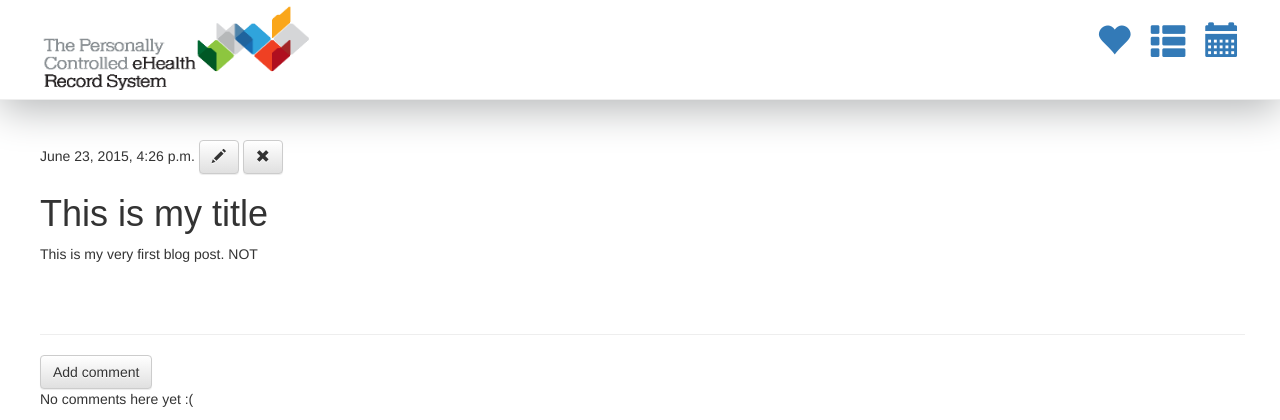
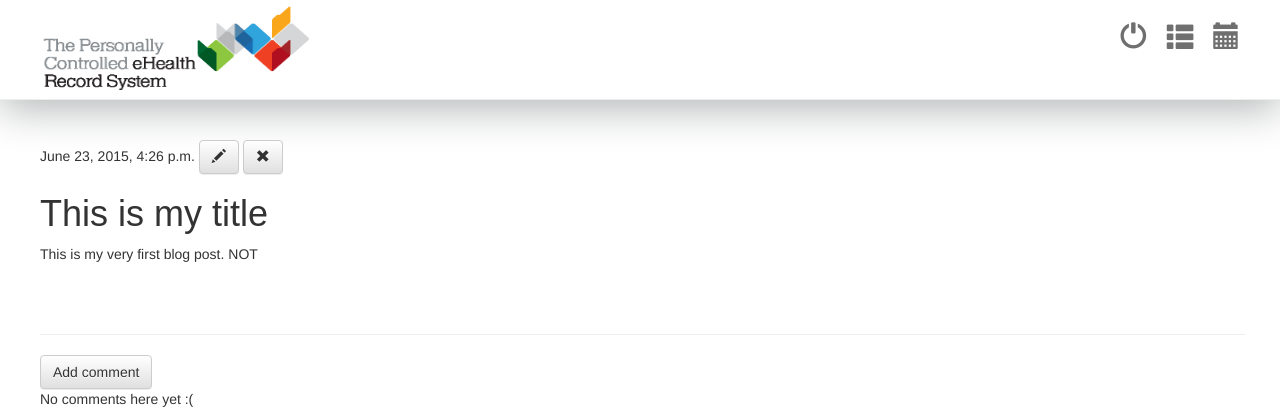
Before and after one commit to jacskon/ProdOps, a Django app: page /post/1/ in a window 1280 px wide. Shown: the top 420 px of the page. Run offline with Django 3.2, Linux system fonts and the light colour scheme; a user stored in the database is signed in; data comes from the database, SQL or seed files in the repository; both versions use the stored data as it was after the commit; some libraries are stand-ins or nearby versions.

Commit message:
Fixed banner

```diff
--- a/blog/static/css/blog.css
+++ b/blog/static/css/blog.css
@@ -10,6 +10,9 @@
     color: #ffffff;
     font-size: 36pt;
     text-decoration: none;
+}
+.table-striped > tbody > tr:nth-child(2n+2) > td, .table-striped > tbody > tr:nth-child(2n+2) > th {
+   background-color: white;
 }
 
 .content {
@@ -38,9 +41,9 @@ h1, h2, h3, h4 {
 }
 
 .top-menu, .top-menu:hover, .top-menu:visited {
-    color: #337AB7;
+    color: #6F6F6F;
     float: right;
-    font-size: 26pt;
+    font-size: 20pt;
     margin-right: 20px;
 }
 
--- a/blog/templates/base.html
+++ b/blog/templates/base.html
@@ -19,9 +19,9 @@
     <body>
         <div class="page-header">
             {% if user.is_authenticated %}
-            <a href="{% url 'calendar_view' %}" class="top-menu"><span class="glyphicon glyphicon-calendar"></span></a>
-            <a href="{% url 'pbi' %}" class="top-menu"><span class="glyphicon glyphicon-th-list"></span></a>
-            <a href="{% url 'operations' %}" class="top-menu"><span class="glyphicon glyphicon-heart"></span></a>
+            <a href="{% url 'calendar_view' %}" class="top-menu" title="Calendar"><span class="glyphicon glyphicon-calendar"></span></a>
+            <a href="{% url 'pbi' %}" class="top-menu" title="PBI's"><span class="glyphicon glyphicon-th-list"></span></a>
+            <a href="{% url 'operations' %}" class="top-menu" title="Operations"><span class="glyphicon glyphicon-off"></span></a>
                 {% block menu_links %}
                 {% endblock %}
             {% else %}
```
Also changed, not shown: db.sqlite3.
